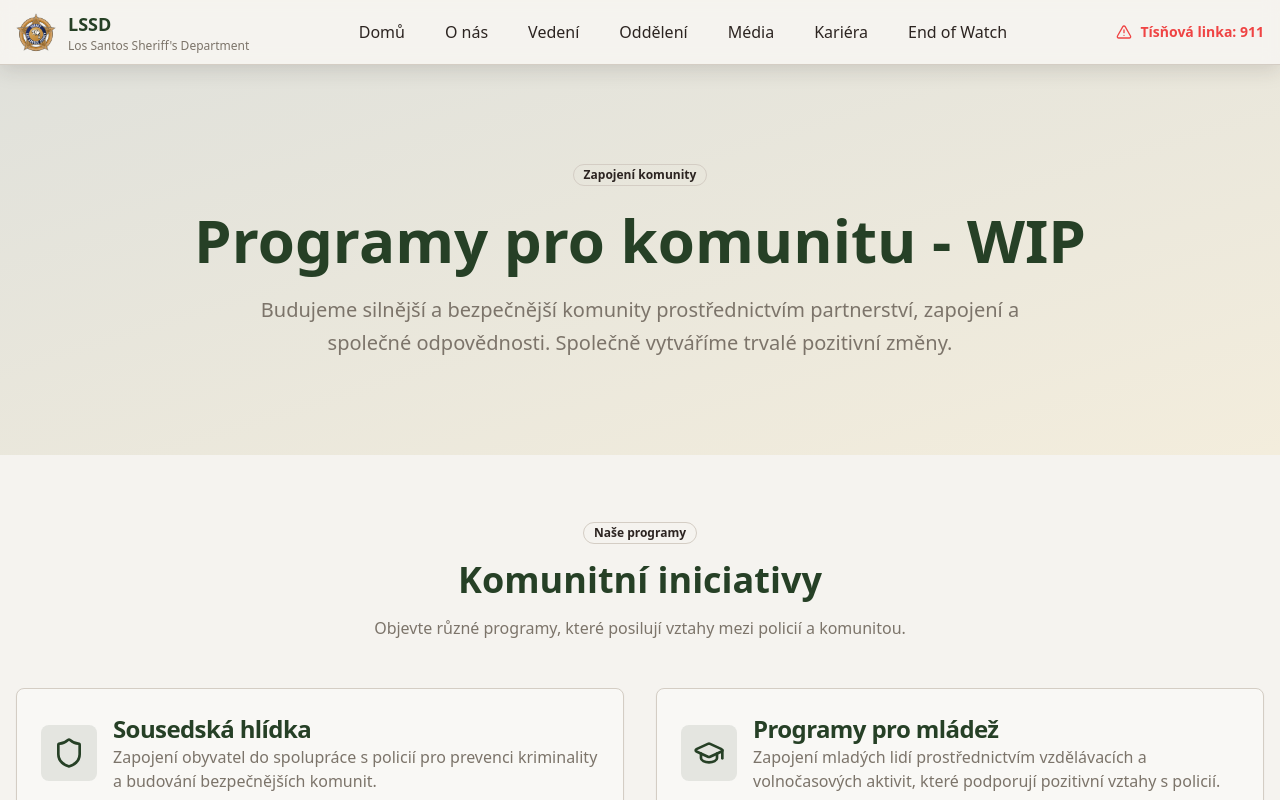
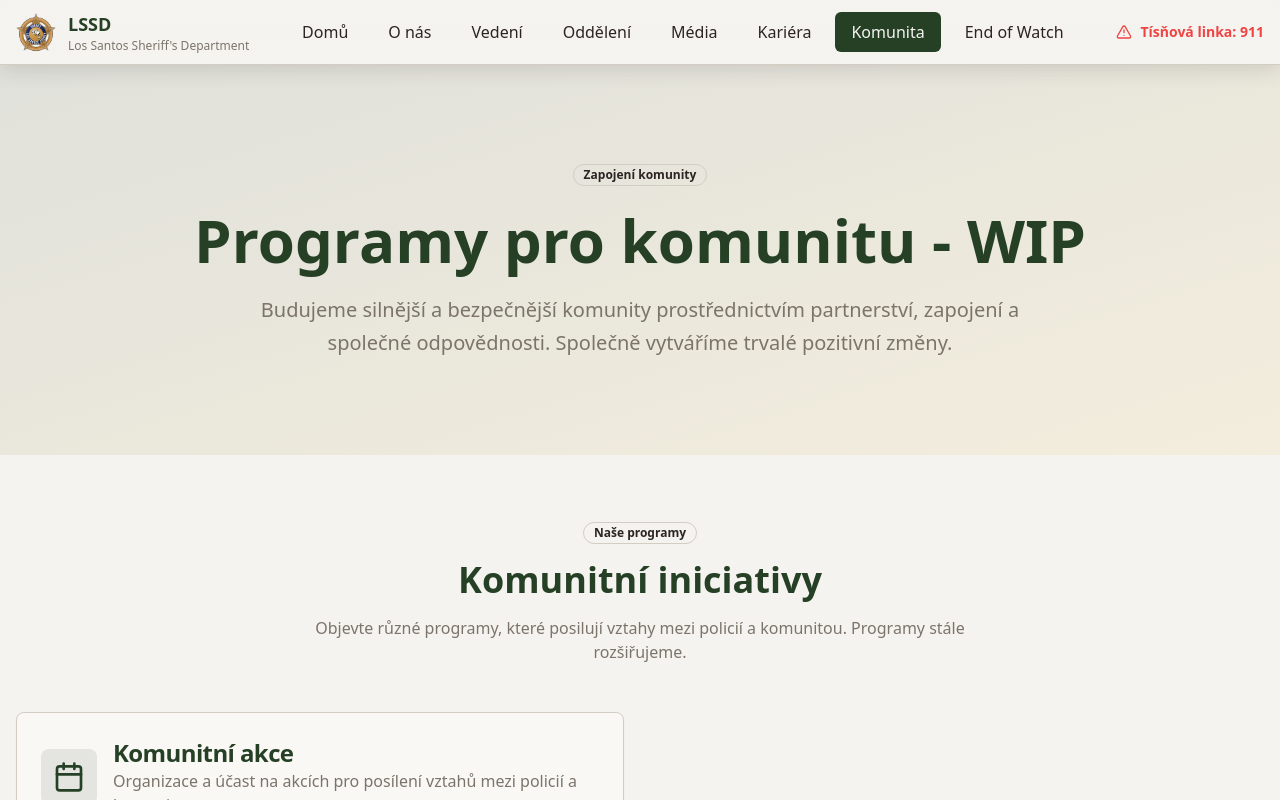
Before and after one commit to Rollazino/lssd-chronicles, a React (Vite) app: page /community in a window 1280 px wide. Shown: the top 800 px of the page. Built offline with nearby package versions, Linux system fonts and the light colour scheme.

Commit message:
Programy
Rozdelane programy LSSD

```diff
--- a/src/components/Navigation.tsx
+++ b/src/components/Navigation.tsx
@@ -24,8 +24,8 @@ const Navigation = () => {
     { to: "/divisions", label: "Oddělení" },
     { to: "/media", label: "Média" },
     { to: "/recruitment", label: "Kariéra" },
+    { to: "/community", label: "Komunita" },
     { to: "/endofwatch", label: "End of Watch" },
-    // { to: "/community", label: "Komunita" },
     // { to: "/contact", label: "Kontakt" },
   ];
 
--- a/src/pages/Community.tsx
+++ b/src/pages/Community.tsx
@@ -16,7 +16,7 @@ import Footer from "@/components/Footer";
 
 const Community = () => {
   const programs = [
-    {
+    /*{
       icon: Shield,
       title: "Sousedská hlídka",
       description: "Zapojení obyvatel do spolupráce s policií pro prevenci kriminality a budování bezpečnějších komunit.",
@@ -50,7 +50,7 @@ const Community = () => {
       description: "Spolupráce s místními podniky na vytvoření bezpečnějších obchodních oblastí a prevenci kriminality.",
       features: ["Bezpečnostní konzultace", "Školení zaměstnanců", "Rychlé reakční protokoly", "Plánování prevence kriminality"],
       contact: "Seržant Wilson"
-    },
+    },*/
     {
       icon: Calendar,
       title: "Komunitní akce",
@@ -118,7 +118,7 @@ const Community = () => {
               Komunitní iniciativy
             </h2>
             <p className="text-muted-foreground max-w-2xl mx-auto">
-              Objevte různé programy, které posilují vztahy mezi policií a komunitou.
+              Objevte různé programy, které posilují vztahy mezi policií a komunitou. Programy stále rozšiřujeme.
             </p>
           </div>
 
```
